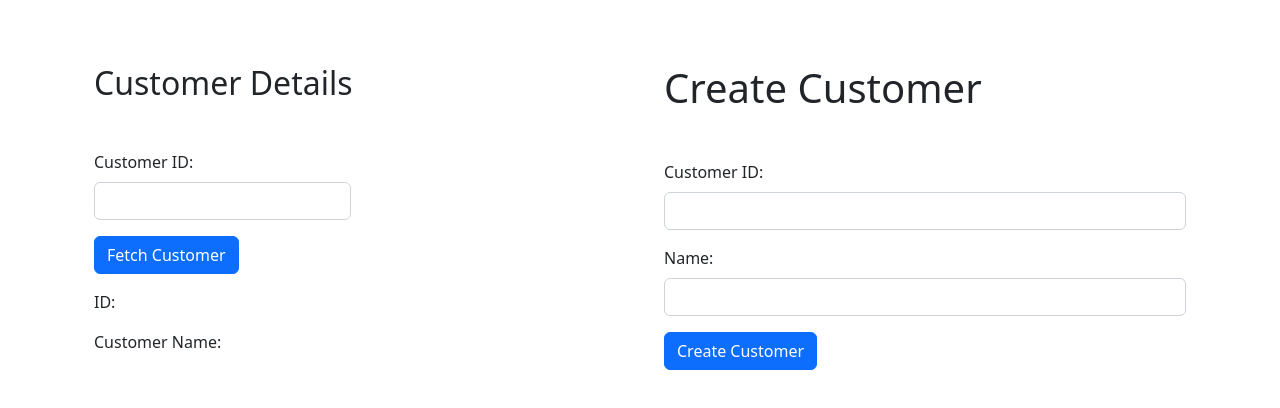
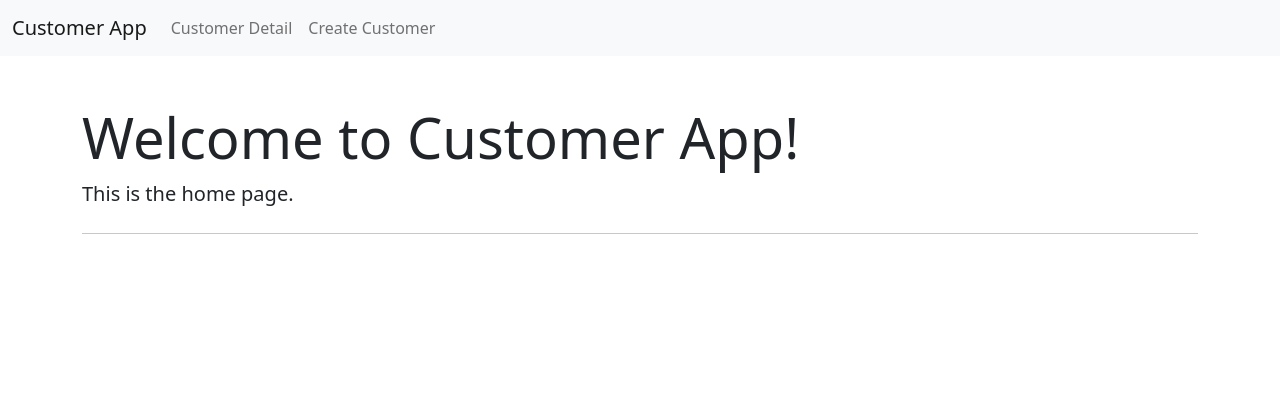
Before and after one commit to NavidV/customerwebreact, a React (Create React App) app: page / in a window 1280 px wide. Shown: the top 408 px of the page. Built offline with nearby package versions, Linux system fonts and the light colour scheme.

Commit message:
adding navigator and home page

```diff
--- a/package.json
+++ b/package.json
@@ -13,6 +13,7 @@
     "axios": "^1.3.5",
     "bootstrap": "^5.2.3",
     "react": "^18.2.0",
+    "react-bootstrap": "^2.7.4",
     "react-dom": "^18.2.0",
     "react-router-dom": "^6.10.0",
     "react-scripts": "5.0.1",
--- a/src/App.tsx
+++ b/src/App.tsx
@@ -1,19 +1,20 @@
-import React from 'react';
+import { BrowserRouter, Route, Routes } from 'react-router-dom';
+import CreateCustomer from './components/CreateCustomer';
 import CustomerDetails from './components/CustomerDetails';
-import CreateCustomer from './components/CreateCustomer';
+import Header from './components/Header';
+import Home from './components/Home';
 
 function App() {
     return (
-        <div className="container mt-3">
-            <div className="row">
-                <div className="col-md-6">
-                    <CustomerDetails />
-                </div>
-                <div className="col-md-6">
-                    <CreateCustomer />
-                </div>
-            </div>
-        </div>
+        <BrowserRouter>
+            <Header />
+            <Routes>
+                <Route path="/" element={<Home />} />
+                <Route path="/customer-details" element={<CustomerDetails />} />
+                <Route path="/create-customer" element={<CreateCustomer />} />
+            </Routes>
+        </BrowserRouter>
     );
 }
+
 export default App;
--- /dev/null
+++ b/src/components/Header.tsx
@@ -0,0 +1,25 @@
+import { Link } from 'react-router-dom';
+
+function Header() {
+    return (
+        <nav className="navbar navbar-expand-lg navbar-light bg-light">
+            <div className="container-fluid">
+                <Link className="navbar-brand" to="/">Customer App</Link>
+                <button className="navbar-toggler" type="button" data-bs-toggle="collapse" data-bs-target="#navbarNav" aria-controls="navbarNav" aria-expanded="false" aria-label="Toggle navigation">
+                    <span className="navbar-toggler-icon"></span>
+                </button>
+                <div className="collapse navbar-collapse" id="navbarNav">
+                    <ul className="navbar-nav">
+                        <li className="nav-item">
+                            <Link className="nav-link" to="/customer-details">Customer Detail</Link>
+                        </li>
+                        <li className="nav-item">
+                            <Link className="nav-link" to="/create-customer">Create Customer</Link>
+                        </li>
+                    </ul>
+                </div>
+            </div>
+        </nav>
+    );
+}
+export default Header;
--- /dev/null
+++ b/src/components/Home.tsx
@@ -0,0 +1,14 @@
+import React from 'react';
+
+const Home = () => {
+    return (
+        <div className="container mt-5">
+            <div className="jumbotron">
+                <h1 className="display-4">Welcome to Customer App!</h1>
+                <p className="lead">This is the home page.</p>
+                <hr className="my-4" />
+            </div>
+        </div>
+    );
+};
+export default Home;
```
Also changed, not shown: 1 other file (tests, documents, lock files or other folders).
